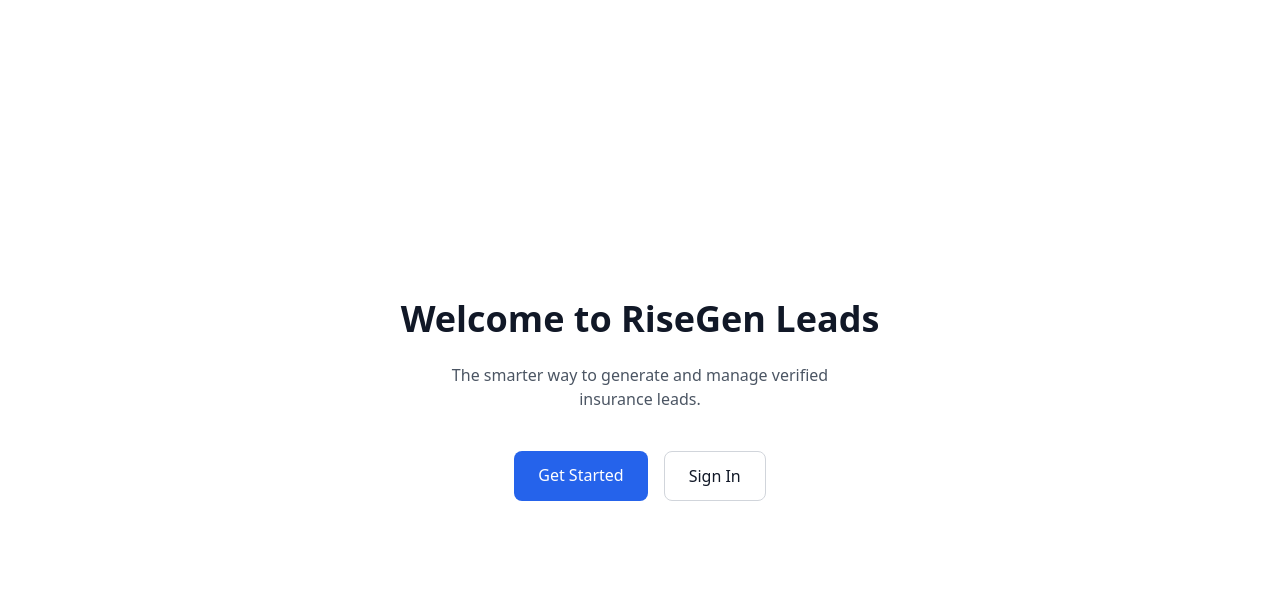
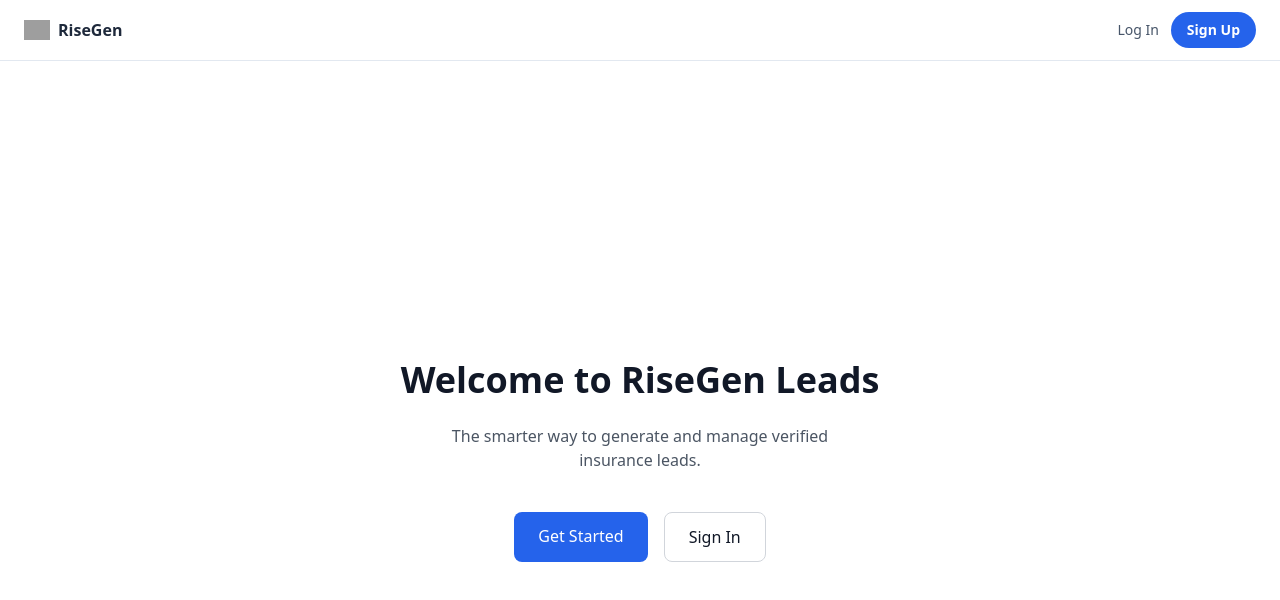
Before and after one commit to colton-risegen/risegen-app, a Next.js app: page / in a window 1280 px wide. Shown: the top 600 px of the page. Built offline with nearby package versions, Linux system fonts and the light colour scheme; grey boxes are pictures that could not be loaded.

Commit message:
Update layout.tsx

```diff
--- a/app/layout.tsx
+++ b/app/layout.tsx
@@ -1,6 +1,7 @@
 import "./globals.css";
 import { AuthProvider } from "./lib/auth";
-
+import Link from "next/link";
+import Image from "next/image";
 
 export const metadata = {
   title: "RiseGen Leads",
@@ -8,10 +9,37 @@
 };
 
 export default function RootLayout({ children }: { children: React.ReactNode }) {
+  const isDashboard = typeof window !== "undefined" && window.location.pathname.startsWith("/dashboard");
+
   return (
     <html lang="en">
       <body className="min-h-screen bg-gray-50 text-gray-900">
-        <AuthProvider>{children}</AuthProvider>
+        <AuthProvider>
+          {/* Public Header (only for non-dashboard routes) */}
+          {!isDashboard && (
+            <header className="w-full border-b border-slate-200 bg-white flex items-center justify-between px-6 py-3">
+              <Link href="/" className="flex items-center gap-2">
+                <Image src="/assets/logo.svg" alt="RiseGen Logo" width={26} height={26} />
+                <span className="font-semibold text-slate-800">RiseGen</span>
+              </Link>
+              <div className="flex items-center gap-3">
+                <Link
+                  href="/sign-in"
+                  className="text-sm font-medium text-slate-600 hover:text-blue-600"
+                >
+                  Log In
+                </Link>
+                <Link
+                  href="/sign-up"
+                  className="px-4 py-2 rounded-full bg-blue-600 text-white text-sm font-semibold hover:bg-blue-700"
+                >
+                  Sign Up
+                </Link>
+              </div>
+            </header>
+          )}
+          {children}
+        </AuthProvider>
       </body>
     </html>
   );
```
